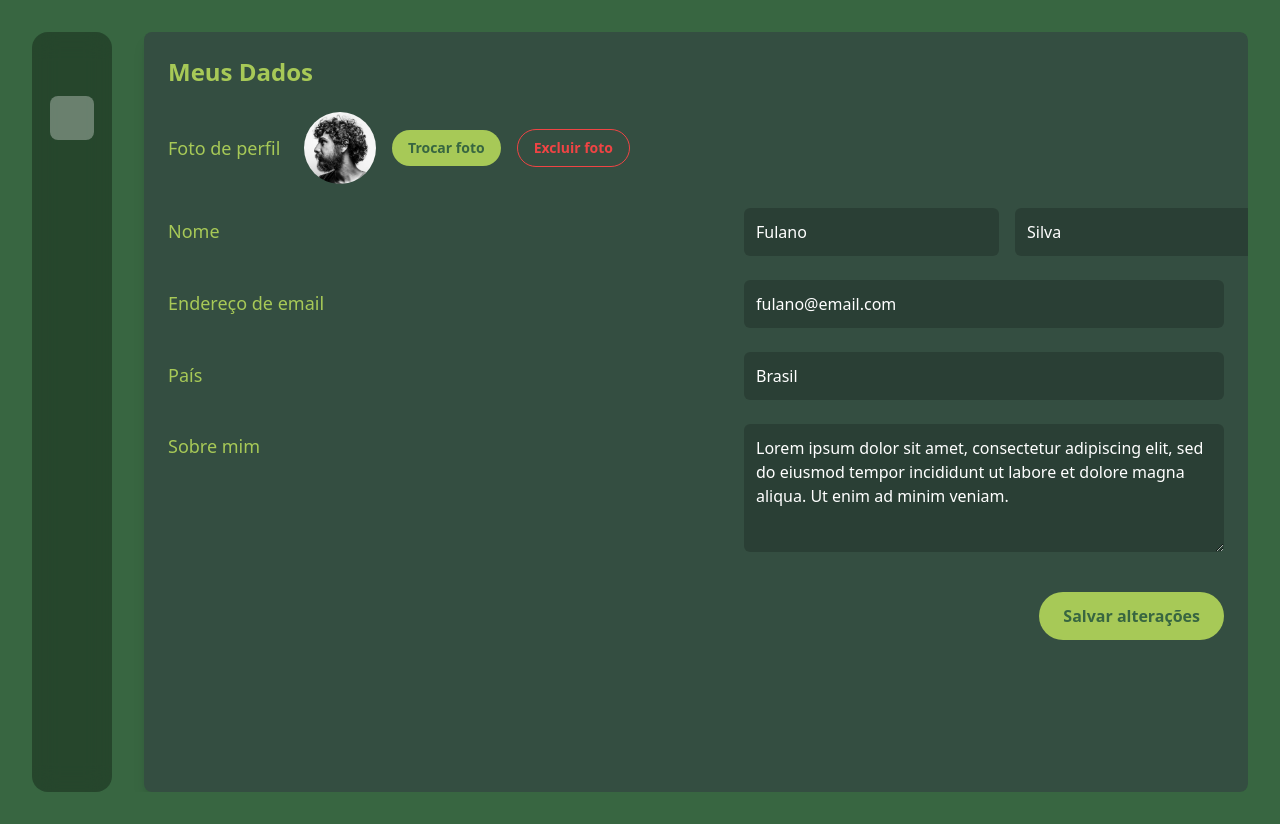
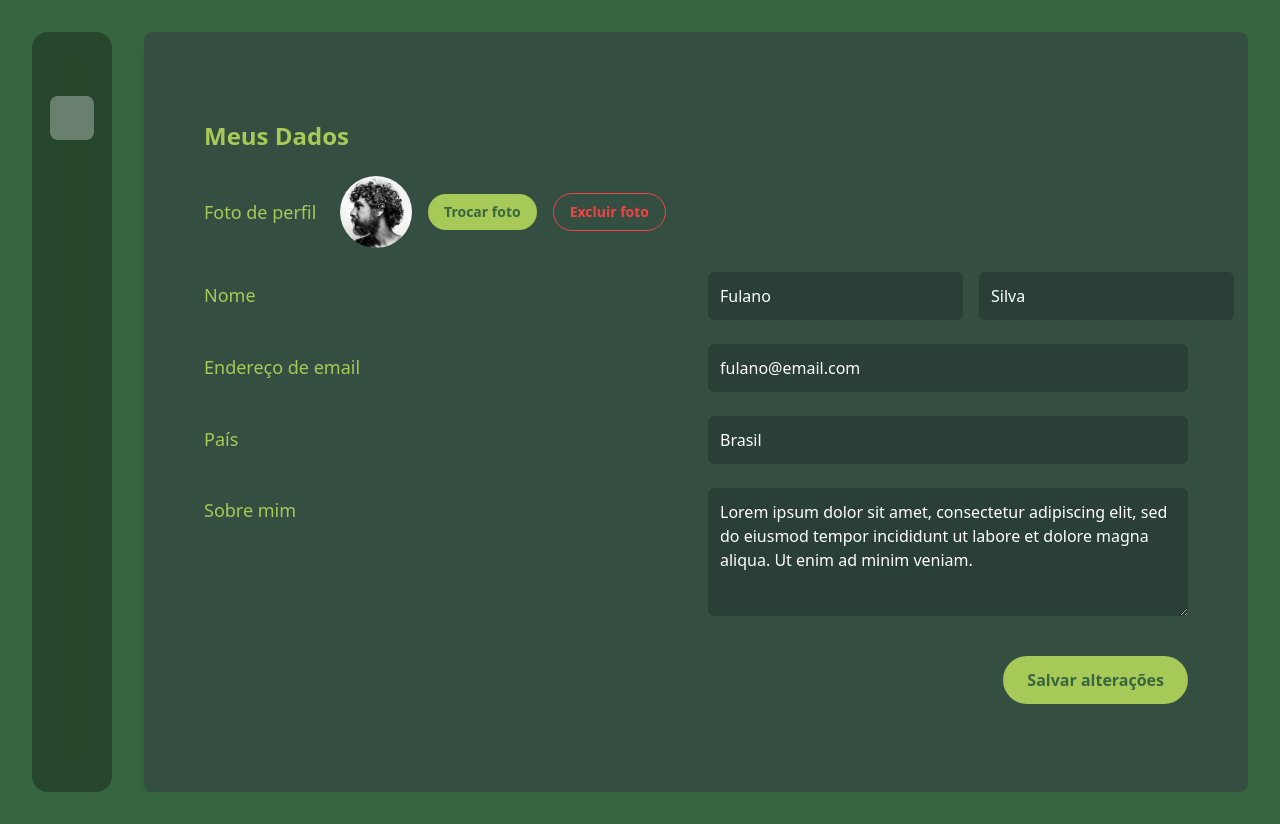
Before and after one commit to standbytheboy/gardenme, a React (Vite) app in the folder frontend/: page / in a window 1280 px wide. Built offline with nearby package versions, Linux system fonts and the light colour scheme; some icons are missing.

Commit message:
updating settings user

```diff
--- a/frontend/src/components/userProfileSettings/UserProfileSettings.tsx
+++ b/frontend/src/components/userProfileSettings/UserProfileSettings.tsx
@@ -37,7 +37,7 @@ const UserProfileSettings: React.FC = () => {
       <div className="flex flex-col lg:flex-row gap-8 w-full max-w-7xl h-[95vh] rounded-lg overflow-hidden">
         <Sidebar9 activeMenuItem={activeMenuItem} setActiveMenuItem={setActiveMenuItem} />
 
-        <div className="flex-1 bg-[#344E41] p-6 rounded-lg shadow-lg overflow-auto">
+        <div className="flex-1 bg-[#344E41] p-15 rounded-lg shadow-lg overflow-auto flex flex-col justify-center">
           <h2 className="text-2xl font-bold text-[#A7C957] mb-6">{activeMenuItem}</h2>
 
           {activeMenuItem === 'Meus Dados' && (
```
